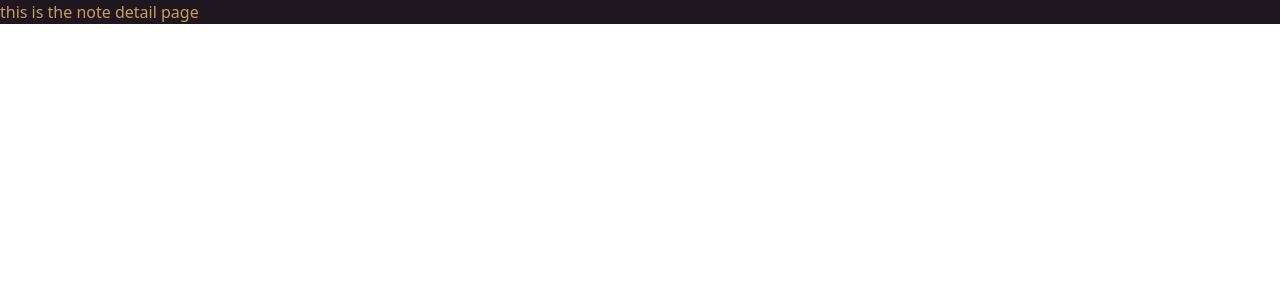
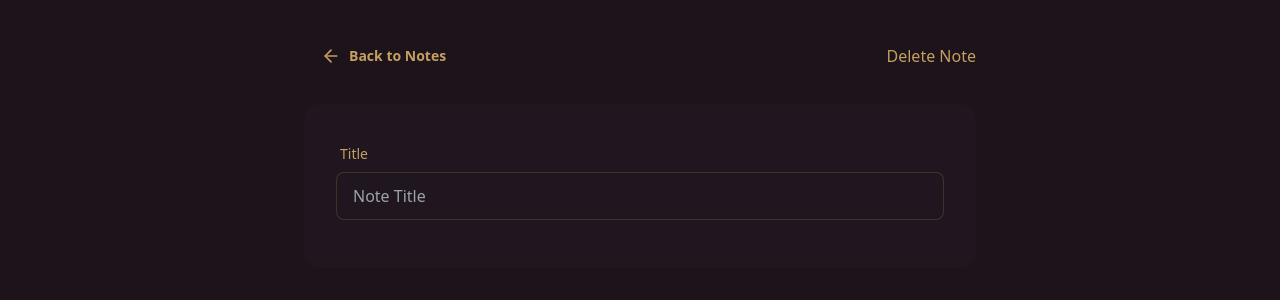
Before and after one commit to okechukwu-okolie/ThinkBoard, a React app in the folder frontend/: page /notes/1 in a window 1280 px wide. Shown: the top 300 px of the page. Built offline with nearby package versions, Linux system fonts and the light colour scheme; no server answers; the HTML template or start-up script is replaced by a standard one.

Commit message:
adding to the codebase

```diff
--- a/frontend/src/App.jsx
+++ b/frontend/src/App.jsx
@@ -4,6 +4,7 @@
 import CreatePage from './pages/CreatePage.jsx'
 import NoteDetailPage from './pages/NoteDetailPage.jsx'
 import PageDoesNotExist from './pages/PageDoesNotExist.jsx'
+import NotesNotFound from './pages/NotesNotFound.jsx'
 
 const App = () => {
   const [theme, setTheme] = useState(true)
@@ -18,6 +19,7 @@
         <Route path="/" element={<HomePage theme ={toggleTheme} control={theme} />} />
         <Route path="/create" element={<CreatePage />} />
         <Route path="/notes/:id" element={<NoteDetailPage />} />
+        <Route path="/note" element={<NotesNotFound />} />
         <Route path="*" element={<PageDoesNotExist />} />
       </Routes>
     </div>
--- a/frontend/src/components/NoteCard.jsx
+++ b/frontend/src/components/NoteCard.jsx
@@ -1,14 +1,27 @@
-import axios from 'axios'
 import { PenSquareIcon, Trash2Icon } from 'lucide-react'
 import React from 'react'
 import { Link } from 'react-router'
+import axiosInstance from './libs/axios'
+import toast from 'react-hot-toast'
 
 
 const NoteCard = ({note, setNotes}) => {
 
-    const deleteNote =async (id)=>{
-        await axios.delete(`http://localhost:5005/api/notes/${id}`)
-        setNotes(prevNotes => prevNotes.filter(n => n._id !== id))
+    const deleteNote =async (e,id)=>{
+        e.preventDefault()
+        e.stopPropagation();
+        // if(!window.confirm('Are you sure you want to delete this note?'))return
+        //
+        //this line of code is for confirmation before deleting a note, but it can be annoying for users, so I have commented it out. You can uncomment it if you want to use it.
+        try {
+
+            await axiosInstance.delete(`/notes/${id}`)
+            setNotes((prevNotes) => prevNotes.filter((n) => n._id !== id))// Optimistically update the UI by removing the deleted note from the state
+            toast.success('Note deleted successfully')
+        } catch (error) {
+            console.error('Error deleting note:', error)
+            toast.error('Error deleting note')
+        }
     }
   return (
     <Link to={`/notes/${note._id}`}
@@ -27,8 +40,8 @@
                 </span>
                 <div className='flex items-center gap-1'>
                     <PenSquareIcon className='size-4'/>
-                    <button className='btn btn-ghost btn-xs text-error'>
-                        <Trash2Icon className='size-4' onClick={()=>deleteNote(note._id)}/>
+                    <button className='btn btn-ghost btn-xs text-error' onClick={(e)=>deleteNote(e,note._id)}>
+                        <Trash2Icon className='size-4' />
                     </button>
                 </div>
             </div>
--- a/frontend/src/components/libs/axios.js
+++ b/frontend/src/components/libs/axios.js
@@ -1,10 +1,10 @@
 import axios from 'axios'
 
-const api = axios.create({
+const axiosInstance = axios.create({
     baseURL: 'http://localhost:5005/api',
     headers: {
         'Content-Type': 'application/json'
     }
 })
 
-export default api
+export default axiosInstance
--- a/frontend/src/pages/CreatePage.jsx
+++ b/frontend/src/pages/CreatePage.jsx
@@ -1,8 +1,8 @@
 import React, { useState } from 'react'
-import { Link } from 'react-router'
+import { Link, Navigate } from 'react-router'
 import { ArrowLeftIcon } from 'lucide-react'
 import toast from 'react-hot-toast'
-import axios from 'axios'
+import axiosInstance from '../components/libs/axios'
 const CreatePage = () => {
   const [title, setTitle] = useState('')
   const [content, setContent] = useState('')
@@ -19,14 +19,22 @@
   setLoading(true)
   const createNote = async () => {
     try {
-      const res = await axios.post('http://localhost:5005/api/notes', { title, content })
-      const data = await res.data
+      await axiosInstance.post('/notes', { title, content })
+
       toast.success('Note created successfully')
       setTitle('')
       setContent('')
+      Navigate('/') // Redirect to the home page after successful creation
     } catch (error) {
-      toast.error('Failed to create note')
       console.log('Post unsuccessfull',error)
+      if (error.response.status === 429) {
+        toast.error('Failed to create note. Please try again.',{
+        duration: 4000,
+        icon: "💀"
+      })
+      }else{
+        toast.error('An error occurred while creating the note. Please try again.')
+      }
     } finally {
       setLoading(false)
     }
--- a/frontend/src/pages/HomePage.jsx
+++ b/frontend/src/pages/HomePage.jsx
@@ -1,10 +1,17 @@
 import React, { useEffect, useState } from 'react'
+import { Loader } from 'lucide-react'
+import axiosInstance from '../components/libs/axios.js'
+import toast from 'react-hot-toast'
+
+
+
+
 import NavBar from '../components/NavBar.jsx'
 import RateLimitingUI from '../components/RateLimitingUI.jsx'
-import axios from 'axios'
-import toast from 'react-hot-toast'
 import NoteCard from '../components/NoteCard.jsx'
-import { Loader } from 'lucide-react'
+import NotesNotFound from '../pages/NotesNotFound.jsx'
+
+
 
 const HomePage = ({ theme, control }) => {
   const [isRateLimited, setIsRateLimited] = useState(false)
@@ -53,7 +60,7 @@
 useEffect(()=>{
 const getNotes = async()=>{
   try{
-    const res = await axios.get('http://localhost:5005/api/notes')
+    const res = await axiosInstance.get('/notes')
     const data = await res.data
     setNotes(data)
   }catch(err){
@@ -80,6 +87,8 @@
          {loading && <div className='flex flex-col justify-center items-center h-[100vh] text-primary py-10 gap-4 '>
           <Loader className='animate-spin ' size={48} /><p>Loading notes...</p></div>}
 
+          {notes.length === 0 && !loading && !isRateLimited && <NotesNotFound/>}
+
 
          {notes.length > 0 && !isRateLimited &&(
           <div className='grid grid-cols-1 md:grid-cols-2 lg:grid-cols-3 gap-6'>
--- a/frontend/src/pages/NoteDetailPage.jsx
+++ b/frontend/src/pages/NoteDetailPage.jsx
@@ -1,9 +1,78 @@
-import React from 'react'
+import React, { useEffect, useState } from 'react'
+import { Link, useNavigate, useParams } from 'react-router'
+import axiosInstance from '../components/libs/axios'
+import toast from 'react-hot-toast'
+import { ArrowLeftIcon, LoaderIcon } from 'lucide-react'
 
 const NoteDetailpage = () => {
+  const [note, setNote] = useState(null)
+  const [loading, setLoading] = useState(true)
+  const [saving, setSaving] = useState(null)
+
+
+  const navigate = useNavigate()
+
+  const { id } = useParams()
+
+  useEffect(() => {
+    const fetchNote = async () => {
+      try {
+        const res = await axiosInstance.get(`/notes/${id}`)
+        // const data = await res.data
+        setNote(res.data)
+        // setNote(data)
+      } catch (error) {
+        toast.error('Error fetching note')
+        console.error('Error fetching note:', error)
+      } finally {
+        setLoading(false)
+      }
+  }
+  fetchNote()
+},[id])
+
+
+   if(loading){
+    return (
+      <div className="min-h-screen bg-base-200 flex items-center justify-center">
+        <LoaderIcon className='animate-spin size-12 text-primary' />
+      </div>
+    )
+  }
+  const handleDelete = async () => {}
+
+
   return (
-    <div>
-      this is the note detail page
+    <div className='min-h-screen bg-base-200'>
+      <div className='container mx-auto px-4
+       py-8'>
+        {/* minimised the view area  of the page */}
+        <div className="max-w-2xl mx-auto">
+         <div className="flex items-center justify-between mb-6">
+          <Link to='/' className='btn btn-ghost'>
+          <ArrowLeftIcon className='h-5 w-5'/>
+          Back to Notes
+          </Link>
+          <button onClick={handleDelete}>Delete Note</button>
+         </div>
+
+          <div className="card bg-base-100">
+             <div className="card-body">
+              <div className="form-control mb-4">
+                <label className="label">
+                  <span className="label-text">Title</span>
+                </label>
+                <input
+                type="text"
+                placeholder='Note Title'
+                className='input input-bordered'
+                value={note?.title || ''}
+                onChange={(e)=>setNote({...note, title:e.target.value})}/>
+              </div>
+              </div>
+          </div>
+         </div>
+      </div>
     </div>
   )
 }
--- /dev/null
+++ b/frontend/src/pages/NotesNotFound.jsx
@@ -0,0 +1,22 @@
+import { NotebookIcon } from 'lucide-react'
+import React from 'react'
+import { Link } from 'react-router'
+
+const NotesNotFound = () => {
+  return (
+    <div className='flex flex-col items-center justify-center py-16 space-y-6 max-w-md mx-auto text-center'>
+        <div className='bg-primary/10 rounded-full p-8'>
+           <NotebookIcon className='size-10 text-primary'/>
+        </div>
+        <h3 className="text-2xl">No notes yet</h3>
+        <p className="text-base-content/70">
+        Ready to organise your thoughts? Create your first note to get started on your journey.
+        </p>
+        <Link to='/create' className='btn btn-primary'>
+            Create your first note
+        </Link>
+    </div>
+  )
+}
+
+export default NotesNotFound
```
Also changed, not shown: 1 other file (tests, documents, lock files or other folders).
